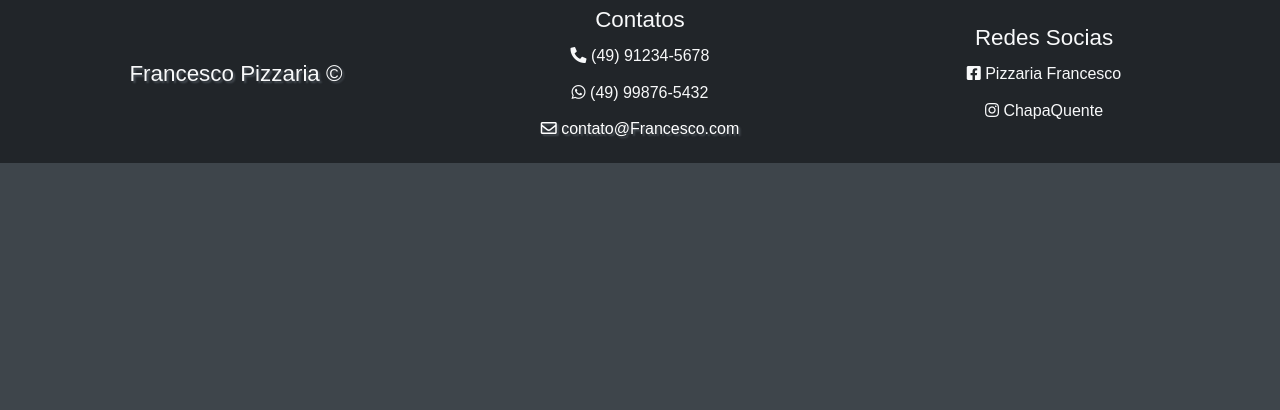
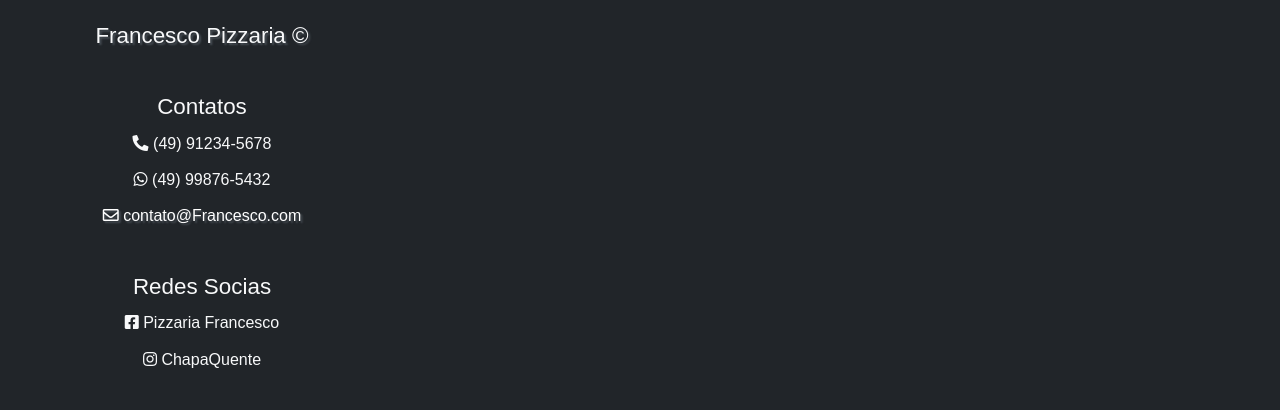
Before and after one commit to DouglasKosvoski/Pizzaria-Prog2, a PHP site: page /index.html in a window 1280 px wide; the page is wider, and only the part inside the window is pictured. Shown: the part 1158-1568 px from the top of that part. Before the commit the page ends 1321 px from the top of that part, so only its background shows below. Run offline with PHP 8.4, Linux system fonts and the light colour scheme; some libraries are stand-ins or nearby versions.

Commit message:
Consertado overflow na horizontal

```diff
--- a/src/css/style.css
+++ b/src/css/style.css
@@ -134,7 +134,9 @@ header {
 }
 
 .flex-container {
-  display: inline-flex;
+  padding-top: 1rem;
+  padding-bottom: 1rem;
+  /* display: inline-flex; */
   flex-direction: row;
   flex-wrap: wrap;
   justify-content: center;
```
